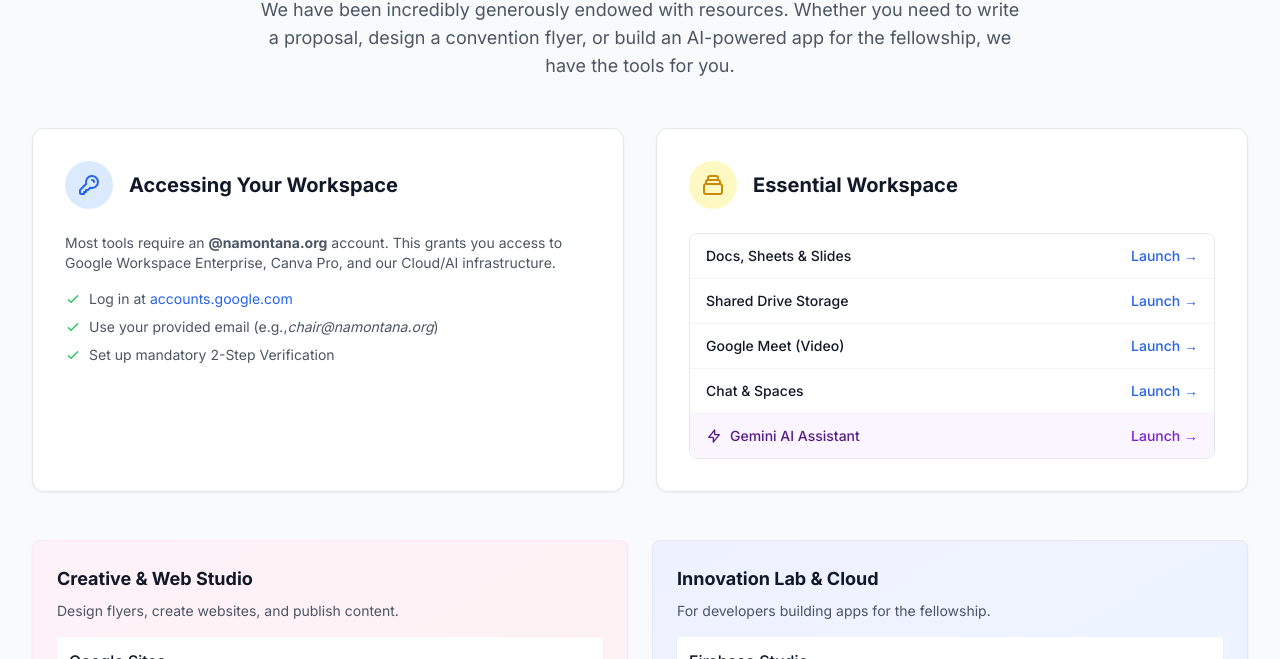
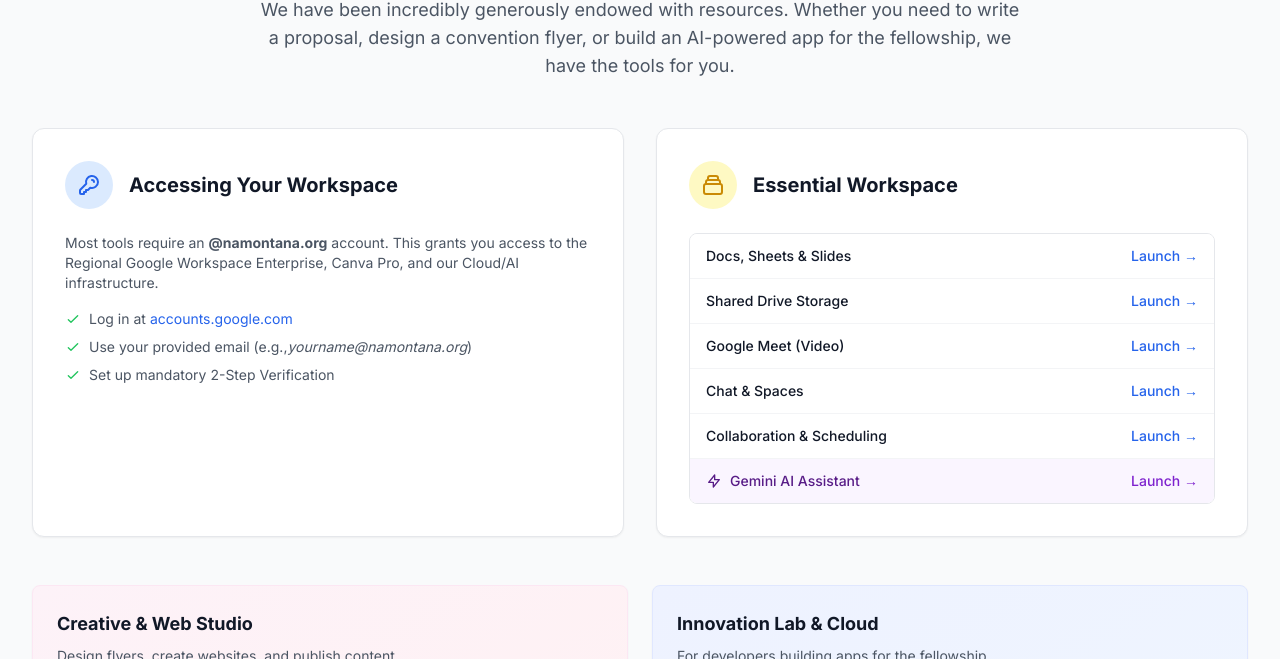
Before and after one commit to namontana/smtsc-web, a plain HTML site: page index.html in a window 1280 px wide. Shown: the part 602-1261 px from the top of the page. Drawn offline with nearby package versions, Linux system fonts and the light colour scheme.

Commit message:
Update email and text for workspace access
Updated email address for access requests and modified text for clarity.

```diff
--- a/index.html
+++ b/index.html
@@ -79,7 +79,7 @@
                     <a href="#workspace" class="px-8 py-3 border border-transparent text-base font-medium rounded-md text-blue-700 bg-white hover:bg-blue-50 md:py-4 md:text-lg md:px-10">
                         Explore Tools
                     </a>
-                    <a href="mailto:support@namontana.org" class="px-8 py-3 border border-transparent text-base font-medium rounded-md text-white bg-blue-600 hover:bg-blue-700 md:py-4 md:text-lg md:px-10">
+                    <a href="mailto:msmtsc@namontana.org" class="px-8 py-3 border border-transparent text-base font-medium rounded-md text-white bg-blue-600 hover:bg-blue-700 md:py-4 md:text-lg md:px-10">
                         Request Access
                     </a>
                 </div>
@@ -111,7 +111,7 @@
                         </div>
 
                         <div class="prose text-gray-600 text-sm space-y-4">
-                            <p>Most tools require an <strong>@namontana.org</strong> account. This grants you access to Google Workspace Enterprise, Canva Pro, and our Cloud/AI infrastructure.</p>
+                            <p>Most tools require an <strong>@namontana.org</strong> account. This grants you access to the Regional Google Workspace Enterprise, Canva Pro, and our Cloud/AI infrastructure.</p>
 
                             <ul class="space-y-2 mt-4">
                                 <li class="flex items-center">
@@ -120,7 +120,7 @@
                                 </li>
                                 <li class="flex items-center">
                                     <svg class="h-4 w-4 text-green-500 mr-2" fill="none" viewBox="0 0 24 24" stroke="currentColor"><path stroke-linecap="round" stroke-linejoin="round" stroke-width="2" d="M5 13l4 4L19 7" /></svg>
-                                    Use your provided email (e.g., <em>chair@namontana.org</em>)
+                                    Use your provided email (e.g., <em>yourname@namontana.org</em>)
                                 </li>
                                 <li class="flex items-center">
                                     <svg class="h-4 w-4 text-green-500 mr-2" fill="none" viewBox="0 0 24 24" stroke="currentColor"><path stroke-linecap="round" stroke-linejoin="round" stroke-width="2" d="M5 13l4 4L19 7" /></svg>
@@ -166,6 +166,12 @@
                                         <td class="px-4 py-3 font-medium text-gray-900">Chat & Spaces</td>
                                         <td class="px-4 py-3 text-right">
                                             <a href="https://chat.google.com" target="_blank" class="text-blue-600 hover:text-blue-800 font-medium">Launch &rarr;</a>
+                                        </td>
+                                    </tr>
+                                    <tr class="hover:bg-gray-50 transition-colors">
+                                        <td class="px-4 py-3 font-medium text-gray-900">Collaboration & Scheduling</td>
+                                        <td class="px-4 py-3 text-right">
+                                            <a href="https://calendar.google.com" target="_blank" class="text-blue-600 hover:text-blue-800 font-medium">Launch &rarr;</a>
                                         </td>
                                     </tr>
                                     <tr class="hover:bg-gray-50 transition-colors bg-purple-50">
```
